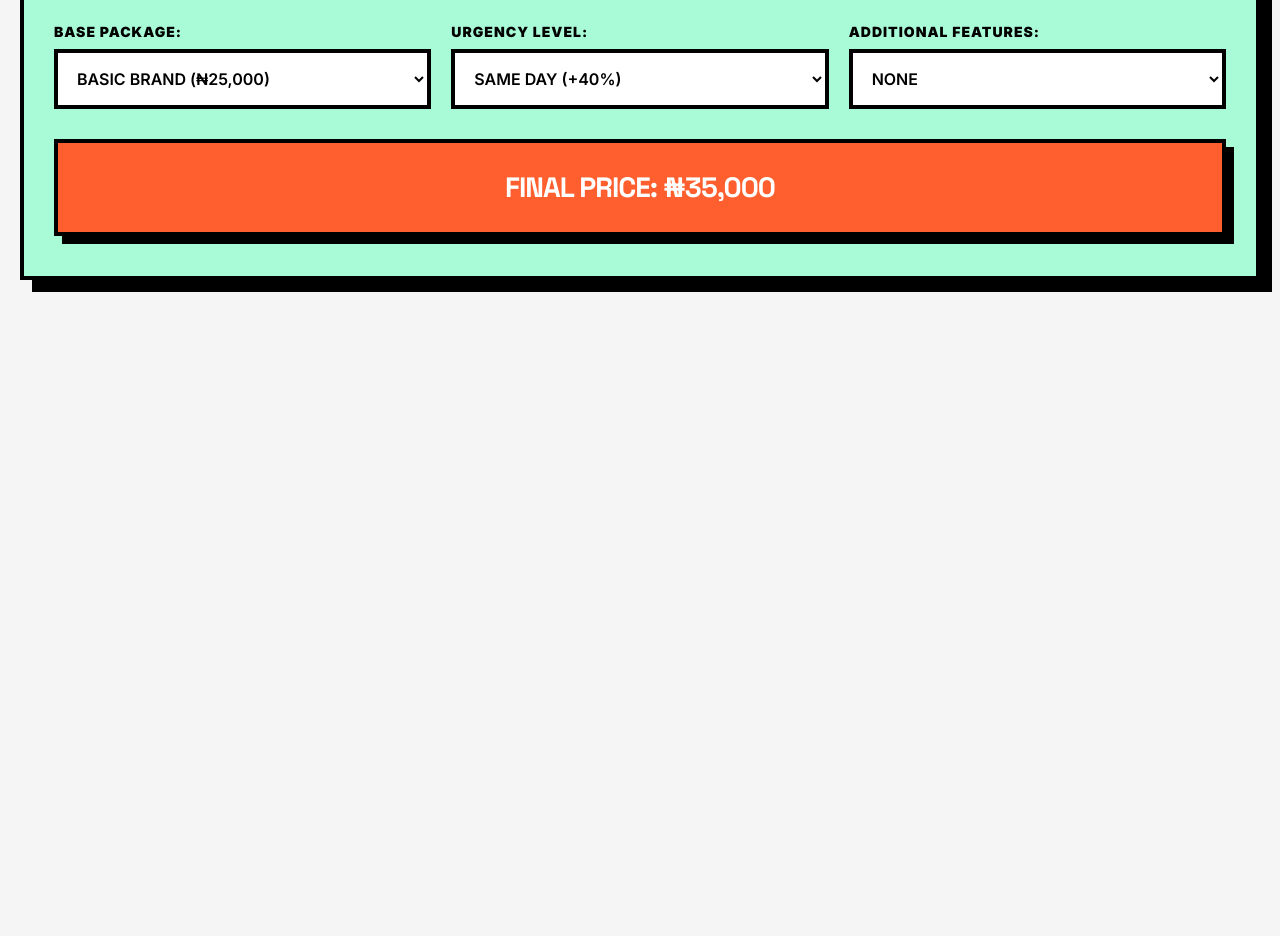
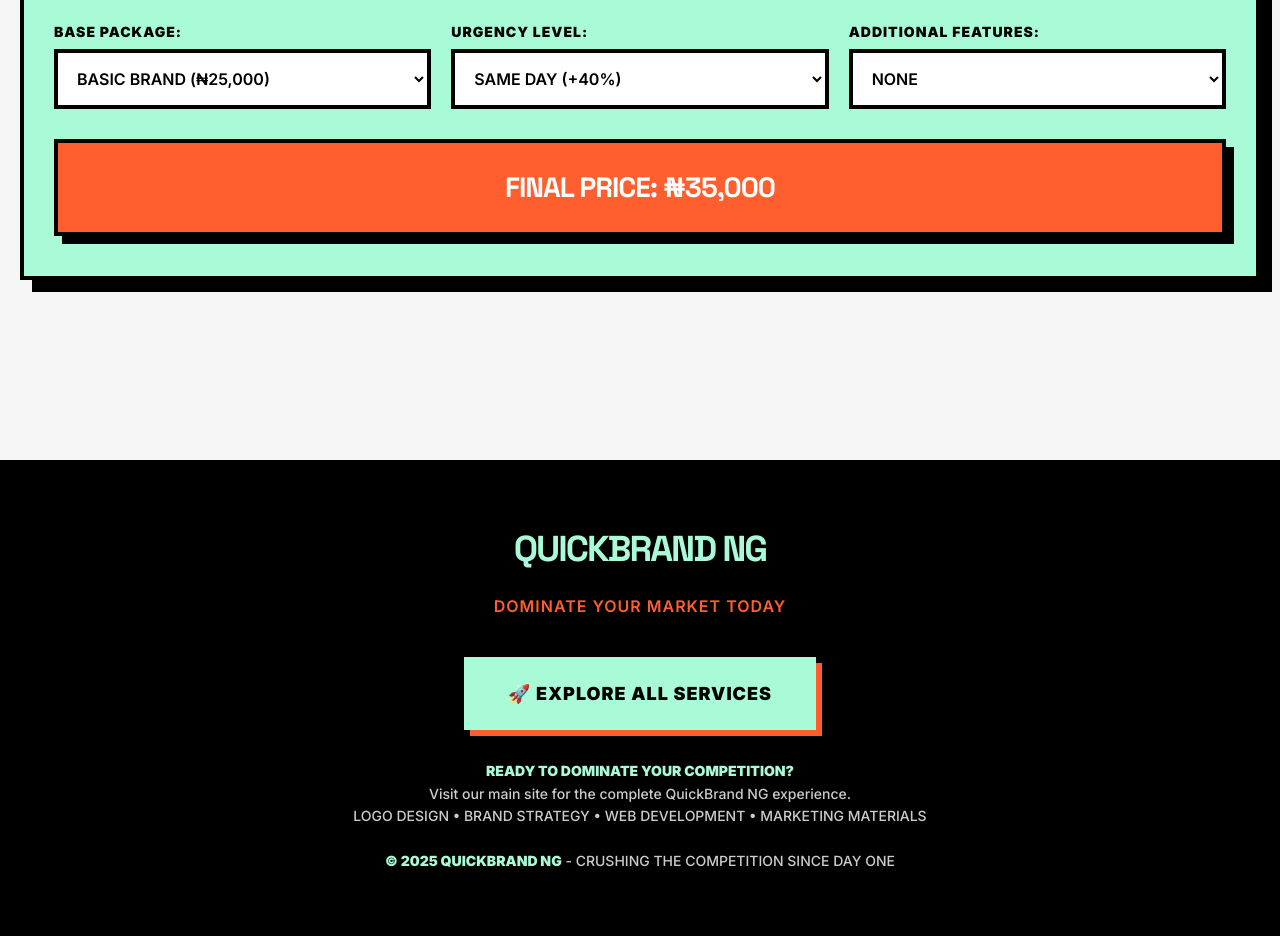
Before and after one commit to immanuelaziba/quickbrandng-premium-packages, a plain HTML site: page index.html in a window 1280 px wide. Shown: the part 2213-3149 px from the top of the page. Before the commit the page ends 2513 px from the top, so only its background shows below. Drawn offline with Linux system fonts and the light colour scheme.

Commit message:
Update index.html
Signed-off-by: Immanuel Aziba <immanuelaziba@gmail.com>

```diff
--- a/index.html
+++ b/index.html
@@ -309,6 +309,7 @@
             border: 4px solid #000000;
             box-shadow: 12px 12px 0px #000000;
             padding: 40px 30px;
+            margin-bottom: 80px;
         }
 
         .pricing-calculator h2 {
@@ -401,6 +402,76 @@
             letter-spacing: 1px;
         }
 
+        /* Footer */
+        .footer {
+            background: #000000;
+            color: #FFFFFF;
+            border: 4px solid #000000;
+            box-shadow: 12px 12px 0px #FF5E2E;
+            padding: 60px 40px;
+            text-align: center;
+            margin-top: 80px;
+        }
+
+        .footer-brand {
+            font-family: 'Space Grotesk', Arial Black, sans-serif;
+            font-weight: 700;
+            font-size: 36px;
+            text-transform: uppercase;
+            letter-spacing: -2px;
+            color: #A9FBD7;
+            margin-bottom: 20px;
+        }
+
+        .footer-tagline {
+            font-family: 'Inter', Arial, sans-serif;
+            font-weight: 600;
+            font-size: 16px;
+            text-transform: uppercase;
+            letter-spacing: 1px;
+            color: #FF5E2E;
+            margin-bottom: 40px;
+        }
+
+        .footer-redirect {
+            background: #A9FBD7;
+            color: #000000;
+            border: 4px solid #A9FBD7;
+            box-shadow: 6px 6px 0px #FF5E2E;
+            padding: 20px 40px;
+            font-family: 'Inter', Arial, sans-serif;
+            font-weight: 900;
+            font-size: 18px;
+            text-transform: uppercase;
+            letter-spacing: 1px;
+            cursor: pointer;
+            transition: all 0.2s ease;
+            text-decoration: none;
+            display: inline-block;
+            margin-bottom: 30px;
+        }
+
+        .footer-redirect:hover {
+            transform: translate(3px, 3px);
+            box-shadow: 3px 3px 0px #FF5E2E;
+            color: #000000;
+            text-decoration: none;
+        }
+
+        .footer-info {
+            font-family: 'Inter', Arial, sans-serif;
+            font-weight: 500;
+            font-size: 14px;
+            color: #CCCCCC;
+            line-height: 1.6;
+        }
+
+        .footer-info strong {
+            color: #A9FBD7;
+            font-weight: 900;
+            text-transform: uppercase;
+        }
+
         /* Mobile Responsive */
         @media (max-width: 768px) {
             .container {
@@ -422,6 +493,19 @@
 
             .calc-grid {
                 grid-template-columns: 1fr;
+            }
+
+            .footer {
+                padding: 40px 20px;
+            }
+
+            .footer-brand {
+                font-size: 28px;
+            }
+
+            .footer-redirect {
+                padding: 15px 30px;
+                font-size: 16px;
             }
         }
 
@@ -614,6 +698,23 @@
         </div>
     </div>
 
+    <!-- Footer -->
+    <div class="footer">
+        <div class="footer-brand">QUICKBRAND NG</div>
+        <div class="footer-tagline">DOMINATE YOUR MARKET TODAY</div>
+
+        <a href="https://immanuelaziba.github.io/quickbrandng" class="footer-redirect" target="_blank">
+            🚀 EXPLORE ALL SERVICES
+        </a>
+
+        <div class="footer-info">
+            <strong>Ready to dominate your competition?</strong><br>
+            Visit our main site for the complete QuickBrand NG experience.<br>
+            LOGO DESIGN • BRAND STRATEGY • WEB DEVELOPMENT • MARKETING MATERIALS<br><br>
+            <strong>© 2025 QUICKBRAND NG</strong> - CRUSHING THE COMPETITION SINCE DAY ONE
+        </div>
+    </div>
+
     <script>
         function updatePrice() {
             const basePackage = parseInt(document.getElementById('basePackage').value);
@@ -714,28 +815,6 @@ CLIENT CONTACT FOR UPDATES: ___________
 "ONLY 3 RUSH SLOTS LEFT TODAY. FIRST COME, FIRST SERVED. DON'T GET LEFT BEHIND."
             `;
 
-            const newWindow = window.open('', '_blank');
-            newWindow.document.write(`<pre style="font-family: 'Inter', Arial; padding: 30px; background: #A9FBD7; margin: 20px; border: 4px solid #000000; box-shadow: 8px 8px 0px #000000; font-weight: 600; color: #000000;">${templates}</pre>`);
-        }
-
-        function showPricing() {
-            alert('USE THE DYNAMIC PRICING CALCULATOR BELOW TO CRUSH YOUR COMPETITION WITH PERFECT PRICING!');
-            document.querySelector('.pricing-calculator').scrollIntoView({behavior: 'smooth'});
-        }
-
-        // Initialize price calculation
-        updatePrice();
-
-        // Add some interactive glitch effects
-        setInterval(() => {
-            const glitchElements = document.querySelectorAll('.glitch-text');
-            glitchElements.forEach(el => {
-                el.style.animation = 'none';
-                setTimeout(() => {
-                    el.style.animation = 'glitch 3s infinite';
-                }, 10);
-            });
-        }, 10000);
-    </script>
-</body>
-</html>
+                const newWindow = window.open('', '_blank');
+                newWindow.document.write(`<pre style="font-family: 'Inter', Arial; padding: 30px; background: #A9FBD7; margin: 20px; border: 4px solid #000000; box-shadow: 8px 8px 0px #000000; font-weight: 600; color: #000000;">${templates}</pre>`);
+            }
```
